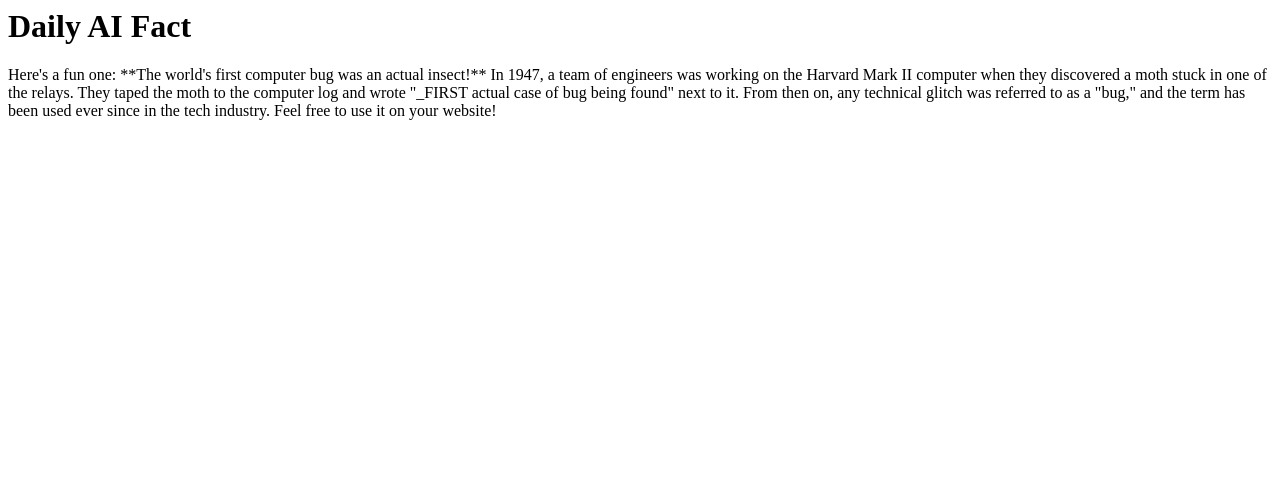
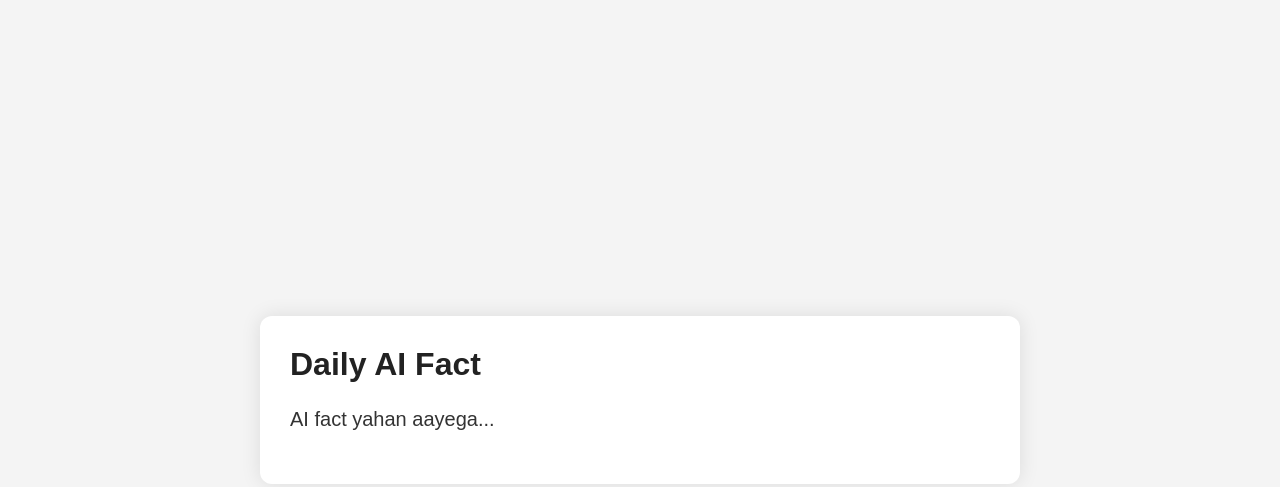
Before and after one commit to ujwal6-eng/ai-site, a plain HTML site: page index.html in a window 1280 px wide. Drawn offline with Linux system fonts and the light colour scheme.

Commit message:
Update index.html

```diff
--- a/index.html
+++ b/index.html
@@ -1,5 +1,42 @@
-<html><body><h1>Daily AI Fact</h1><p>Here's a fun one:
-
-**The world's first computer bug was an actual insect!** In 1947, a team of engineers was working on the Harvard Mark II computer when they discovered a moth stuck in one of the relays. They taped the moth to the computer log and wrote "_FIRST actual case of bug being found" next to it. From then on, any technical glitch was referred to as a "bug," and the term has been used ever since in the tech industry.
-
-Feel free to use it on your website!</p></body></html>
+<!DOCTYPE html>
+<html>
+<head>
+  <meta charset="UTF-8">
+  <title>Daily AI Fact</title>
+  <style>
+    body {
+      background: #f4f4f4;
+      margin: 0;
+      font-family: Arial, sans-serif;
+      display: flex;
+      justify-content: center;
+      align-items: center;
+      height: 100vh;
+    }
+    .card {
+      background: white;
+      padding: 30px;
+      width: 700px;
+      border-radius: 12px;
+      box-shadow: 0 0 20px rgba(0,0,0,0.1);
+      text-align: left;
+    }
+    h1 {
+      margin-top: 0;
+      font-size: 32px;
+      color: #222;
+    }
+    p {
+      font-size: 20px;
+      color: #333;
+      line-height: 1.5;
+    }
+  </style>
+</head>
+<body>
+  <div class="card">
+    <h1>Daily AI Fact</h1>
+    <p>AI fact yahan aayega...</p>
+  </div>
+</body>
+</html>
```
